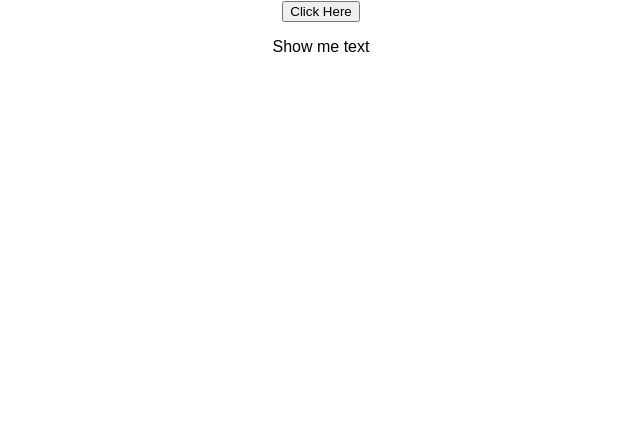
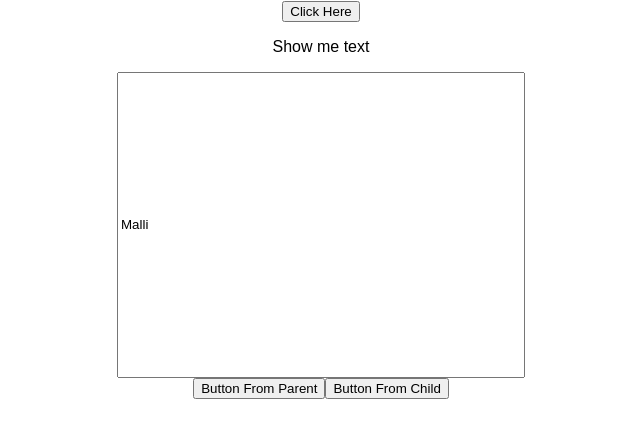
Before and after one commit to fayaz47/food-devlivery-web, a React (Create React App) app: page / in a window 1280 px wide. Shown: the part 266-704 px from the top of the page, without its empty margins (319-959 px from the left). Built offline with nearby package versions, Linux system fonts and the light colour scheme; no server answers.

Commit message:
UseLayoutRef example hook

```diff
--- a/src/App.js
+++ b/src/App.js
@@ -1,6 +1,8 @@
 import "./App.css";
 import CallBackExample from "./Callback/CallbackExample";
+import ImperativeHandleExample from "./ImperativeHandle/ImperativeHandleExample";
 import Childrens from "./UseEffect/Childrens";
+import UseLayoutExample from "./UseLayoutEffect/UseLayoutExample";
 import ReducerExample from "./UseReducer/ReducerExample";
 import userRefExample from "./UseRef/UseRefExample";
 import UseStateExample from "./UseState/UseStateExample";
@@ -13,6 +15,8 @@ function App() {
       <UseStateExample/>
       <ReducerExample/>
       <userRefExample />
+      <UseLayoutExample />
+      <ImperativeHandleExample/>
     </div>
   );
 }
--- /dev/null
+++ b/src/ImperativeHandle/Button.js
@@ -0,0 +1,20 @@
+import {React, forwardRef, useImperativeHandle, useState} from 'react';
+
+const Button = forwardRef((props, ref) => {
+    const[toggle, setToggle] = useState(false);
+
+    useImperativeHandle(ref, () =>
+     ({
+     changeToggle()  {
+         setToggle(!toggle)
+      }
+      }));
+    return (
+        <>
+        <button> Button From Child</button>
+
+        {toggle && <span>Toggle</span>}
+        </>
+    );
+});
+export default Button;
--- /dev/null
+++ b/src/ImperativeHandle/ImperativeHandleExample.js
@@ -0,0 +1,15 @@
+import {React, useRef, imperativeHandle} from 'react';
+import Button from './Button';
+
+const ImperativeHandleExample = () => {
+const buttonRef = useRef(null);
+
+return (
+    <div>
+        <button onClick={ () => {buttonRef.current.changeToggle()}}>Button From Parent</button>
+        <Button ref = {buttonRef}/>
+    </div>
+)
+};
+
+export default ImperativeHandleExample;
--- /dev/null
+++ b/src/UseLayoutEffect/UseLayoutExample.js
@@ -0,0 +1,24 @@
+import {react, useEffect, useRef, useLayoutEffect} from 'react';
+
+const UseLayoutExample = () => {
+ const inputRef = useRef(null);
+    useLayoutEffect (
+        () => {
+            inputRef.current.value = "Malli"
+        } , []);
+
+    // useEffect(
+    //     () => {
+    //         inputRef.current.value = "Tagore"
+    //     }
+    // )
+
+        return(
+        <div className='App'>
+        <input ref={inputRef} value= "Fayaz" style={ {width: 400, height: 300}} />
+        </div>
+        );
+
+};
+
+export default UseLayoutExample;
--- a/src/UseRef/UseRefExample.js
+++ b/src/UseRef/UseRefExample.js
@@ -1,6 +1,6 @@
 import {React, useRef} from 'react';
 
-const userRefExample = () => {
+const useRefExample = () => {
     const inputRef = useRef(null);
     const onClick = () => {
     console.log(inputRef.current.value);
@@ -16,4 +16,4 @@ const userRefExample = () => {
 
 };
 
-export default userRefExample;
+export default useRefExample;
```
